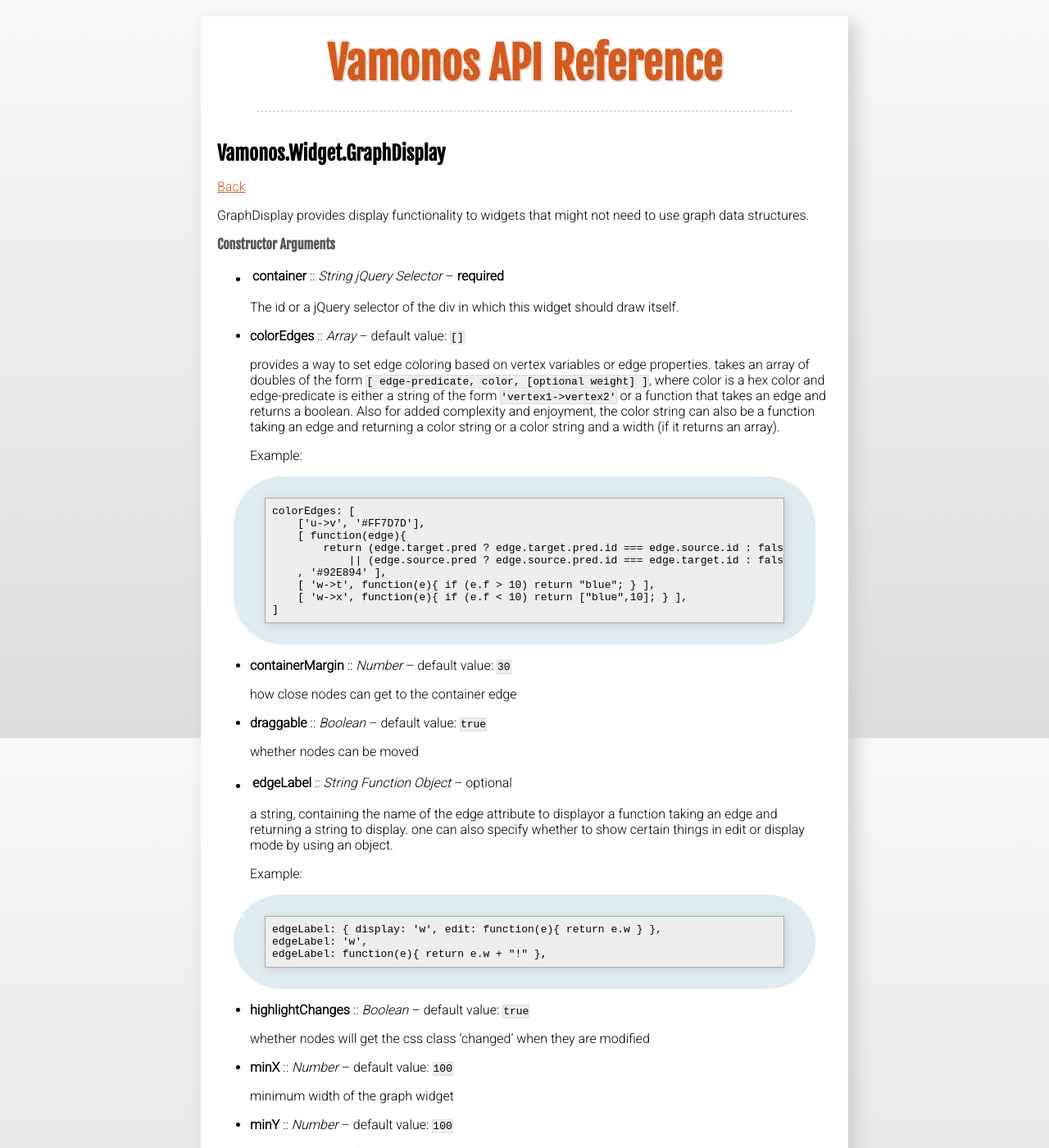
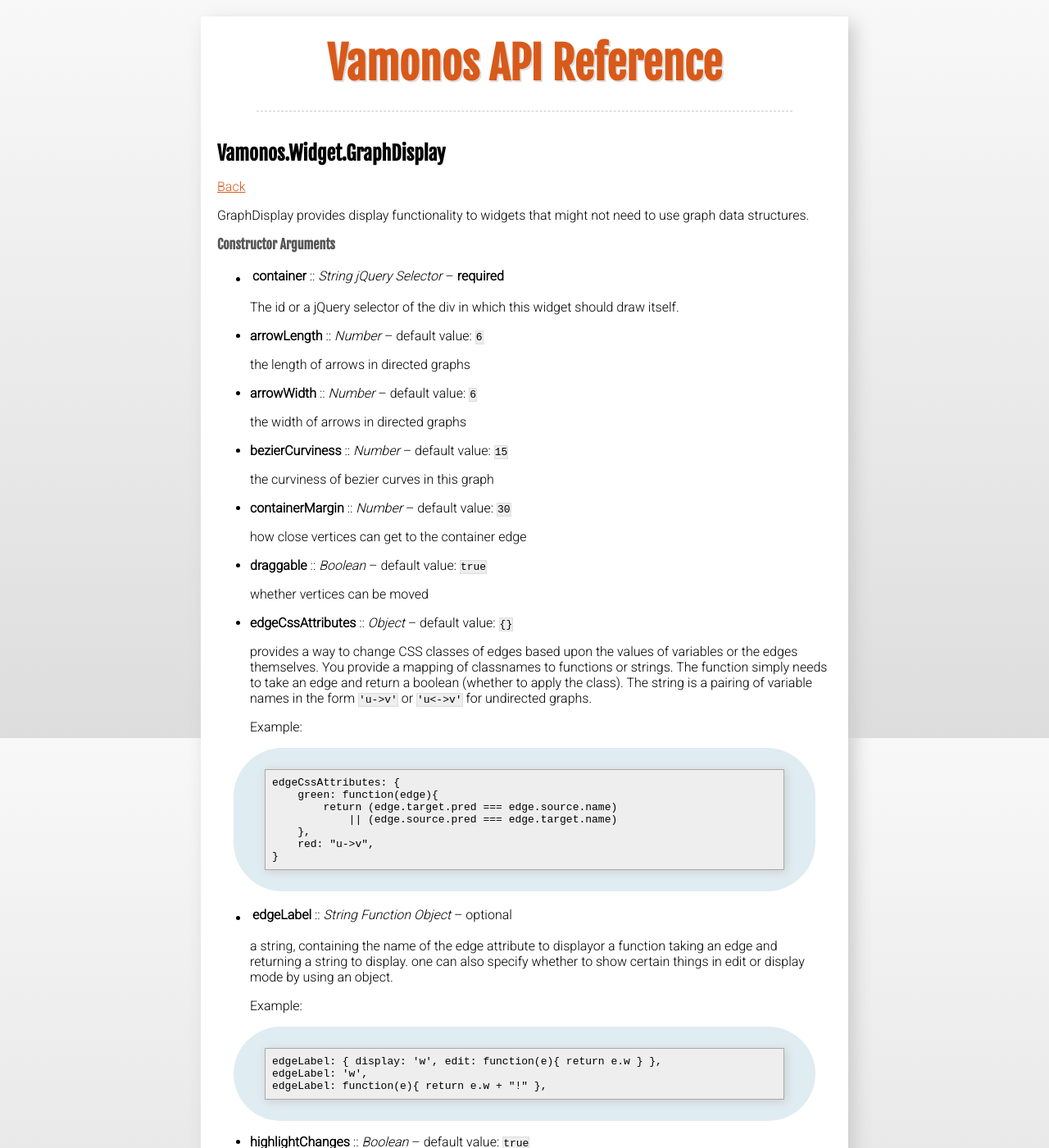
Before and after one commit to rosulek/vamonos, a Jekyll site: the page built from api/widget-graphdisplay.md, in a window 1280 px wide and 1400 px high. Shown: the whole window at 82% size. Built offline with Jekyll 4.4.1, drawn with Linux system fonts in a browser that asks for light colours; nearby versions of some CDN libraries; library files that are not in the unit come from our copies; some of the changed text lies outside the part shown.

Commit message:
jkefjkejf

```diff
--- a/api/widget-graphdisplay.md
+++ b/api/widget-graphdisplay.md
@@ -21,33 +21,49 @@ GraphDisplay provides display functionality to widgets that might not need to us
 
 
 
- * **colorEdges** :: *Array* -- default value: `[]`
+ * **arrowLength** :: *Number* -- default value: `6`
 
-    provides a way to set edge coloring based on vertex variables or edge properties. takes an array of doubles of the form  `[ edge-predicate, color, [optional weight] ]`, where color is a hex color and edge-predicate is either a string of the form `'vertex1->vertex2'` or a function that takes an edge and returns a boolean. Also for added complexity and enjoyment, the color string can also be a function taking an edge and returning a color string or a color string and a width (if it returns an array).
+    the length of arrows in directed graphs
 
-    Example:
 
->     colorEdges: [
->         ['u->v', '#FF7D7D'],
->         [ function(edge){
->             return (edge.target.pred ? edge.target.pred.id === edge.source.id : false)
->                 || (edge.source.pred ? edge.source.pred.id === edge.target.id : false) }
->         , '#92E894' ],
->         [ 'w->t', function(e){ if (e.f > 10) return "blue"; } ],
->         [ 'w->x', function(e){ if (e.f < 10) return ["blue",10]; } ],
->     ]
+
+ * **arrowWidth** :: *Number* -- default value: `6`
+
+    the width of arrows in directed graphs
+
+
+
+ * **bezierCurviness** :: *Number* -- default value: `15`
+
+    the curviness of bezier curves in this graph
 
 
 
  * **containerMargin** :: *Number* -- default value: `30`
 
-    how close nodes can get to the container edge
+    how close vertices can get to the container edge
 
 
 
  * **draggable** :: *Boolean* -- default value: `true`
 
-    whether nodes can be moved
+    whether vertices can be moved
+
+
+
+ * **edgeCssAttributes** :: *Object* -- default value: `{}`
+
+    provides a way to change CSS classes of edges based upon the values of variables or the edges themselves. You provide a mapping of classnames to functions or strings. The function simply needs to take an edge and return a boolean (whether to apply the class). The string is a pairing of variable names in the form `'u->v'` or `'u<->v'` for undirected graphs.
+
+    Example:
+
+>     edgeCssAttributes: {
+>         green: function(edge){
+>             return (edge.target.pred === edge.source.name)
+>                 || (edge.source.pred === edge.target.name)
+>         },
+>         red: "u->v",
+>     }
 
 
 
@@ -65,7 +81,7 @@ GraphDisplay provides display functionality to widgets that might not need to us
 
  * **highlightChanges** :: *Boolean* -- default value: `true`
 
-    whether nodes will get the css class 'changed' when they are modified
+    whether vertices will get the css class 'changed' when they are modified
 
 
 
@@ -81,9 +97,32 @@ GraphDisplay provides display functionality to widgets that might not need to us
 
 
 
+ * **persistentDragging** :: *Boolean* -- default value: `true`
+
+    whether the positions resulting from dragging vertices are persistent across frames in display mode.
+
+
+
  * **resizable** :: *Boolean* -- default value: `true`
 
     whether the graph widget is resizable
+
+
+
+ * **styleEdges** :: *Array* -- optional
+
+    Provides a way to add styles to path objects. Functions must return an array whose first element is an attribute name, and second element is the value.
+
+    Example:
+
+>     styleEdges: [
+>         function(e){
+>             if (e.f !== undefined && (e.f > 0)) {
+>                 var width = 2 + e.f;
+>                 return ["stroke-width", width];
+>             }
+>         },
+>     ],
 
 
 
@@ -98,6 +137,12 @@ GraphDisplay provides display functionality to widgets that might not need to us
 >         color: ['white', 'gray', 'black'],
 >         magic: function(vtx){ return "class-" + vtx.magicAttr },
 >     },
+
+
+
+ * **vertexHeight** :: *Number* -- default value: `30`
+
+    the height of vertices in the graph
 
 
 
@@ -116,3 +161,9 @@ GraphDisplay provides display functionality to widgets that might not need to us
 >         ne    : ['u', 'v'],
 >         nw    : ['s'],
 >     }
+
+
+
+ * **vertexWidth** :: *Number* -- default value: `40`
+
+    the width of vertices in the graph
```
Also changed, not shown: api/data-graph.md (+10 -0 lines), api/widget-graph.md (+63 -18 lines), api/widget-error.md (line endings or trailing spaces).
